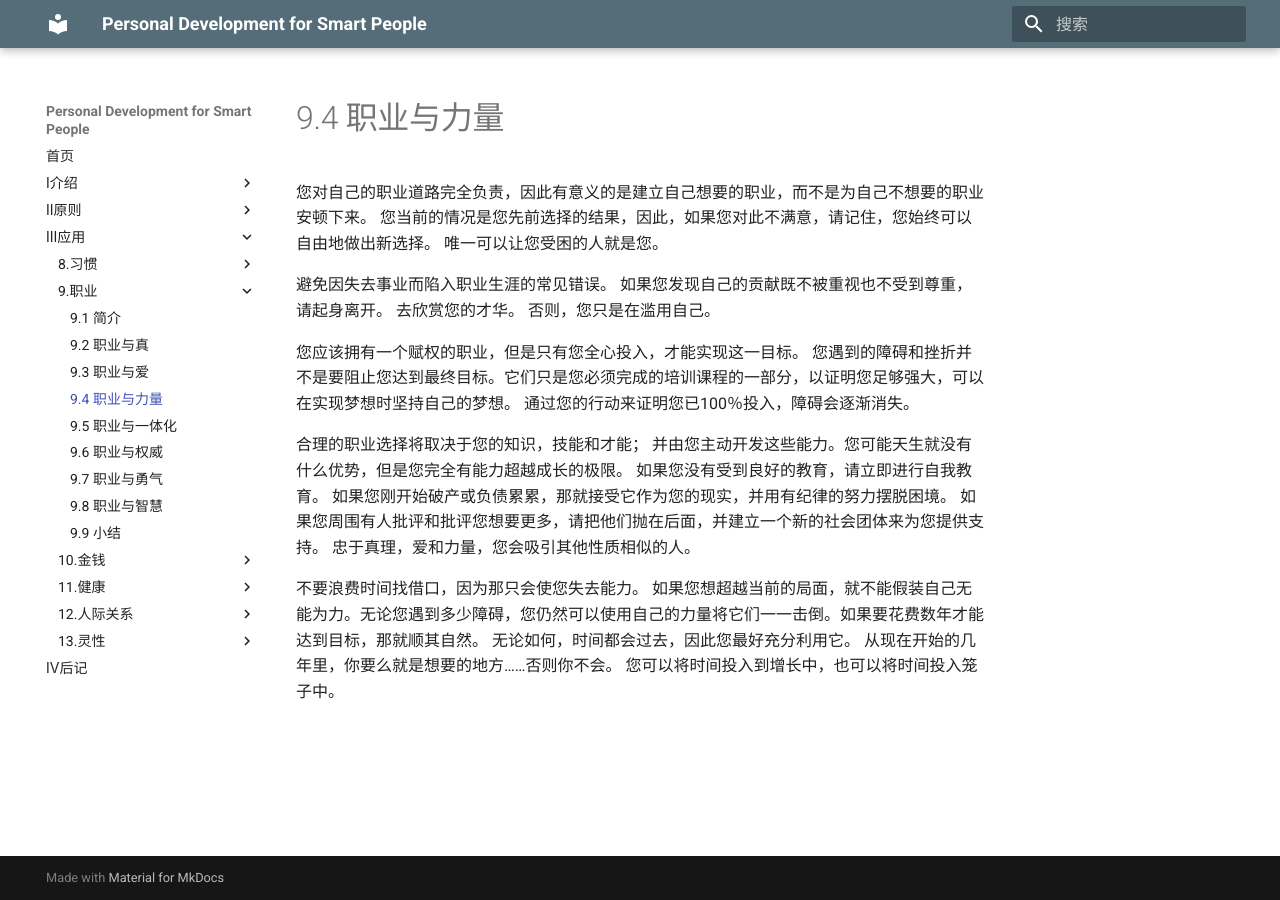
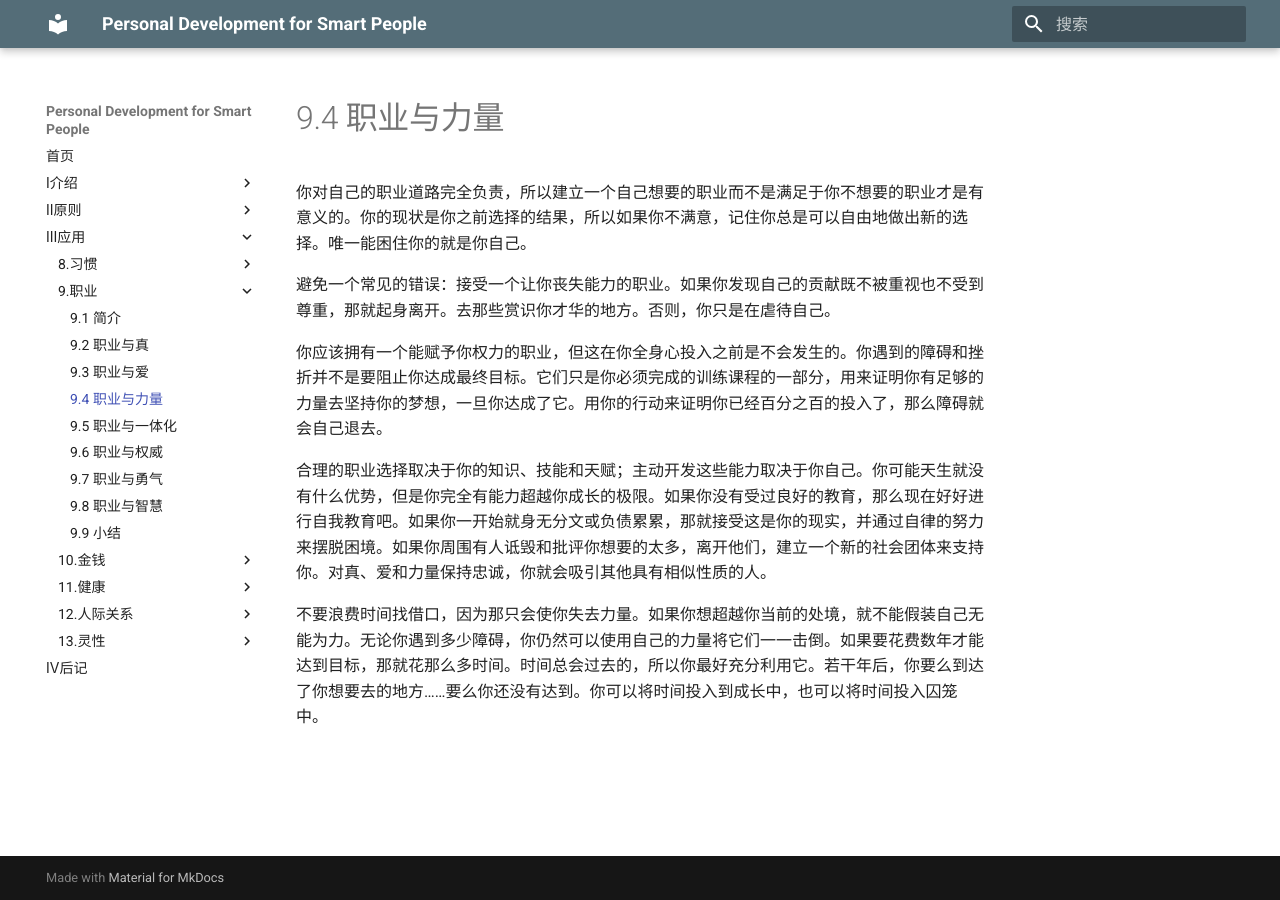
Before and after one commit to wtsnwei/pdsp, an MkDocs documentation site: the page built from docs/3.Application/09.career/03.career-and-power.md, in a window 1280 px wide. Built offline with MkDocs 1.6.1 and Material for MkDocs 9.7.7, drawn with Linux system fonts in a browser that asks for light colours.

Commit message:
校对完了《career and power》这一节

```diff
--- a/docs/3.Application/09.career/03.career-and-power.md
+++ b/docs/3.Application/09.career/03.career-and-power.md
@@ -3,12 +3,12 @@ title:      Career and Power
 date:       2021-03-13
 ---
 
-您对自己的职业道路完全负责，因此有意义的是建立自己想要的职业，而不是为自己不想要的职业安顿下来。 您当前的情况是您先前选择的结果，因此，如果您对此不满意，请记住，您始终可以自由地做出新选择。 唯一可以让您受困的人就是您。
+你对自己的职业道路完全负责，所以建立一个自己想要的职业而不是满足于你不想要的职业才是有意义的。你的现状是你之前选择的结果，所以如果你不满意，记住你总是可以自由地做出新的选择。唯一能困住你的就是你自己。
 
-避免因失去事业而陷入职业生涯的常见错误。 如果您发现自己的贡献既不被重视也不受到尊重，请起身离开。 去欣赏您的才华。 否则，您只是在滥用自己。
+避免一个常见的错误：接受一个让你丧失能力的职业。如果你发现自己的贡献既不被重视也不受到尊重，那就起身离开。去那些赏识你才华的地方。否则，你只是在虐待自己。
 
-您应该拥有一个赋权的职业，但是只有您全心投入，才能实现这一目标。 您遇到的障碍和挫折并不是要阻止您达到最终目标。它们只是您必须完成的培训课程的一部分，以证明您足够强大，可以在实现梦想时坚持自己的梦想。 通过您的行动来证明您已100％投入，障碍会逐渐消失。
+你应该拥有一个能赋予你权力的职业，但这在你全身心投入之前是不会发生的。你遇到的障碍和挫折并不是要阻止你达成最终目标。它们只是你必须完成的训练课程的一部分，用来证明你有足够的力量去坚持你的梦想，一旦你达成了它。用你的行动来证明你已经百分之百的投入了，那么障碍就会自己退去。
 
-合理的职业选择将取决于您的知识，技能和才能； 并由您主动开发这些能力。您可能天生就没有什么优势，但是您完全有能力超越成长的极限。 如果您没有受到良好的教育，请立即进行自我教育。 如果您刚开始破产或负债累累，那就接受它作为您的现实，并用有纪律的努力摆脱困境。 如果您周围有人批评和批评您想要更多，请把他们抛在后面，并建立一个新的社会团体来为您提供支持。 忠于真理，爱和力量，您会吸引其他性质相似的人。
+合理的职业选择取决于你的知识、技能和天赋；主动开发这些能力取决于你自己。你可能天生就没有什么优势，但是你完全有能力超越你成长的极限。如果你没有受过良好的教育，那么现在好好进行自我教育吧。如果你一开始就身无分文或负债累累，那就接受这是你的现实，并通过自律的努力来摆脱困境。如果你周围有人诋毁和批评你想要的太多，离开他们，建立一个新的社会团体来支持你。对真、爱和力量保持忠诚，你就会吸引其他具有相似性质的人。
 
-不要浪费时间找借口，因为那只会使您失去能力。 如果您想超越当前的局面，就不能假装自己无能为力。无论您遇到多少障碍，您仍然可以使用自己的力量将它们一一击倒。如果要花费数年才能达到目标，那就顺其自然。 无论如何，时间都会过去，因此您最好充分利用它。 从现在开始的几年里，你要么就是想要的地方……否则你不会。 您可以将时间投入到增长中，也可以将时间投入笼子中。
+不要浪费时间找借口，因为那只会使你失去力量。如果你想超越你当前的处境，就不能假装自己无能为力。无论你遇到多少障碍，你仍然可以使用自己的力量将它们一一击倒。如果要花费数年才能达到目标，那就花那么多时间。时间总会过去的，所以你最好充分利用它。若干年后，你要么到达了你想要去的地方……要么你还没有达到。你可以将时间投入到成长中，也可以将时间投入囚笼中。
```
